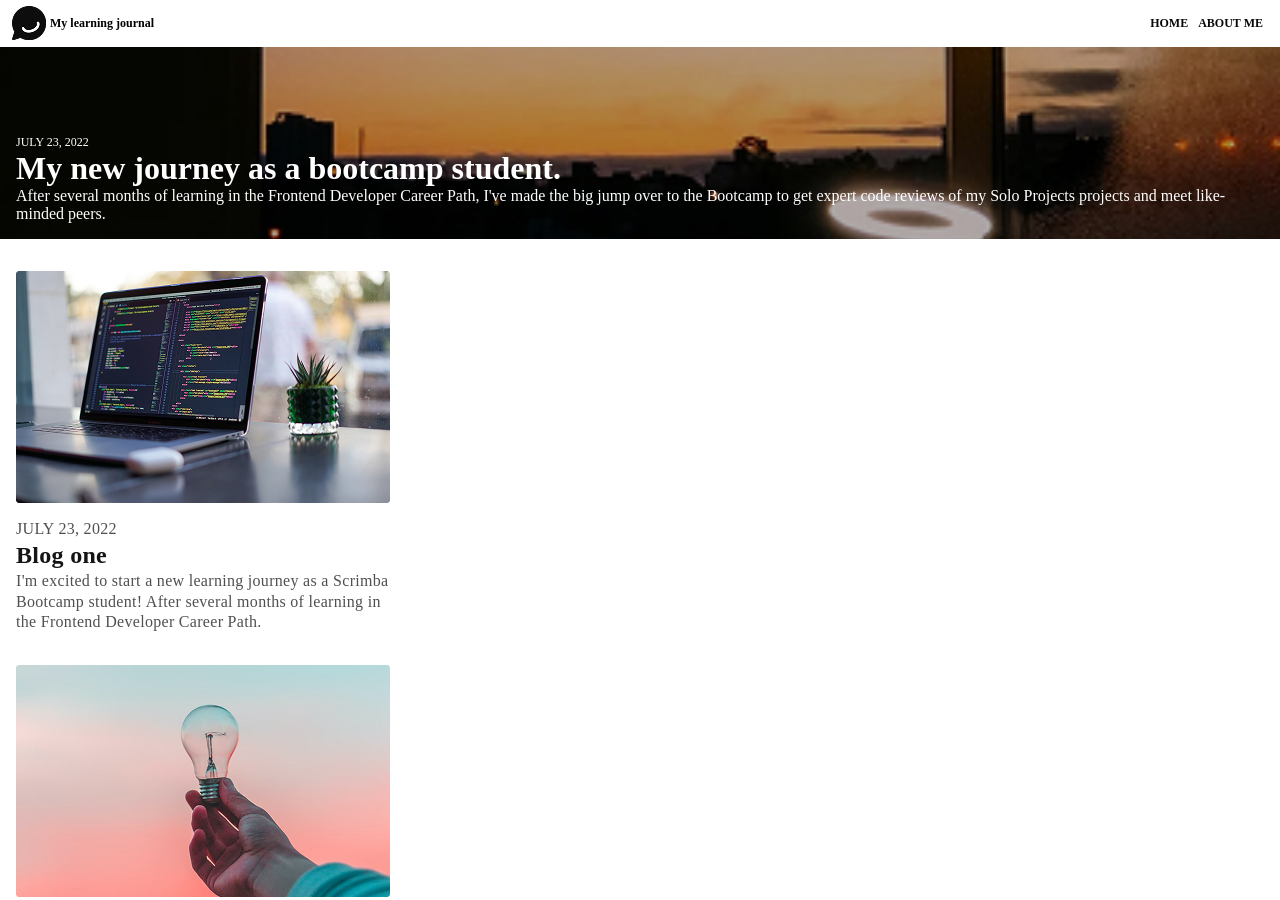
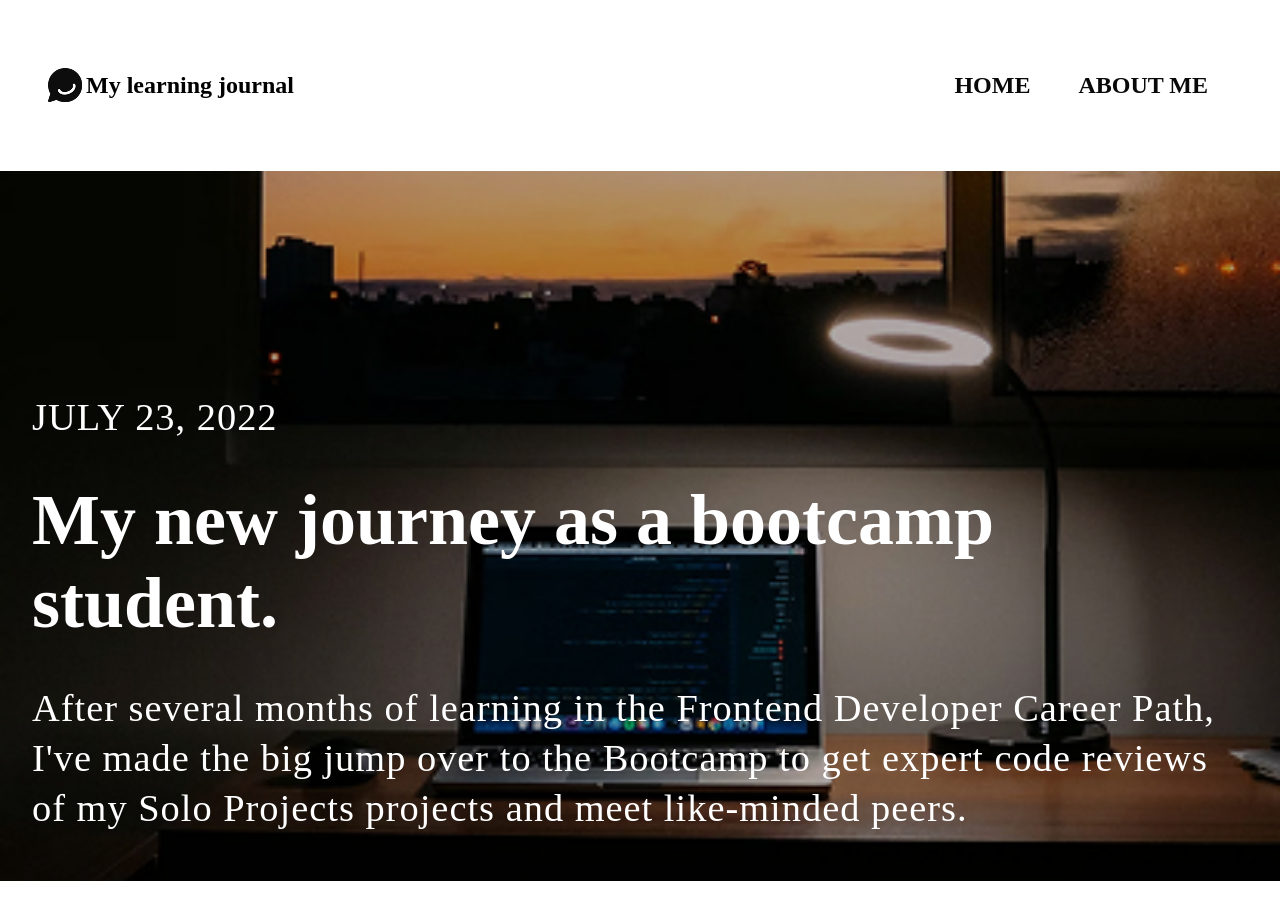
Before and after one commit to Eghan-codes/Learning-Journal, a website built with Vite: page index.html in a window 1280 px wide. Shown: the top 900 px of the page. Built offline with nearby package versions, Linux system fonts and the light colour scheme.

Commit message:
initial commit

```diff
--- a/css/style.css
+++ b/css/style.css
@@ -4,12 +4,20 @@ body {
     padding: 0;
 }
 
+body{
+    width: 100%;
+    display: flex;
+    flex-direction: column;
+}
+/* Navigation bar */
 header{
-    font-size: 12px;
+    font-size: 1.5rem;
     font-weight: bold;
-    padding: 0.3275em 1em;
+    padding: 2em;
     display: flex;
     justify-content: space-between;
+    width: 100%;
+    box-sizing: border-box;
 }
 
 .logo{
@@ -27,7 +35,7 @@ ul{
 }
 
 li{
-    margin: 0 5px;
+    margin: 0 1em;
 }
 
 li a{
@@ -40,7 +48,15 @@ h1, h2, p{
     margin: 0;
 }
 
+h1{
+    font-size: 4.5rem;
+    font-weight: bold;
+    margin-top: 0.5em;
+}
+
 h2{
+    font-size: 4rem;
+    font-weight: bold;
     color: #141414;
 }
 
@@ -48,47 +64,81 @@ p{
     font-size: 1rem;
 }
 
+.date{
+    font-size: 2rem;
+}
+
 main{
     display: grid;
-    grid-template-columns: auto;
+    width: 100%;
 }
 
 .intro{
-    padding: 5.5em 1em 1em  1em;
     color: #FFFFFF;
     background-image:url(/images/article-image-hero.jpg);
     background-repeat: no-repeat;
     background-size: cover;
+    width: 100%;
+    /* height: 50vh; */
+    display: flex;
+    box-sizing: border-box;
 }
 
 .intro div{
-    width: 35 0px;
+    padding: 11.5em 2em 3em 2em;
+    align-self: center;
+    width: 100%;
 }
+
+.intro div p{
+    margin-top: 1em;
+    font-size: 2.4rem;
+    line-height: 1.3;
+    letter-spacing: 1;
+}
+
+.blog-date{
+    /* font-size: 1rem; */
+}
+
 
 
 .intro .date{
     font-size: 12px;
 }
-
+/* BLOG POST ARTICLE LAYOUT */
 .blog-list{
-    padding: 1em;
+    width: 100%;
+    padding: 2.5em;
     display: grid;
     grid-template-columns: 1fr;
+    box-sizing: border-box;
 }
 
 .blog-list article{
     color: #505050;
-    margin: 1em 0;
+    margin: 4em 0;
+}
+
+.blog-list article img{
+    width: 100%;
+    height: auto;
+    display: block;
 }
 
 article div{
-    margin-top: 1em;
-    width:375px ;
+    margin-top: 2.5em;
+    width: 100%;
     line-height: 1.3;
-    letter-spacing: 0.3;
+}
+
+article div p{
+    letter-spacing: 1;
+    font-size: 2.4rem;
 }
 
 .view-more-btn{
+    font-size: 2.5rem;
     text-align: center;
     font-weight: bold;
     color: #000000;
@@ -98,8 +148,10 @@ article div{
 footer{
     background-color: #202020;
     color: #D7D7D7;
-    padding: 1.5em;
+    padding: 2.5em;
     text-align: center;
+    width: 100%;
+    box-sizing: border-box;
 }
 
 footer .title{
--- a/index.html
+++ b/index.html
@@ -20,7 +20,7 @@
         <main>
             <div class="intro">
                 <div>
-                    <p class="date">JULY 23, 2022</p>
+                    <p class="blog-date">JULY 23, 2022</p>
                     <h1>My new journey as a bootcamp student.</h1>
                     <p>After several months of learning in the Frontend Developer Career Path, I've made the big jump over to the Bootcamp to get expert code reviews of my Solo Projects projects and meet like-minded peers.</p>
                 </div>
@@ -30,7 +30,7 @@
                 <article>
                     <img src="images/article-image-03.jpg" alt="Human hand holding a light bulb.">
                     <div>
-                    <p class="date">JULY 23, 2022</p>
+                    <p class="blog-date">JULY 23, 2022</p>
                         <h2>Blog one</h2>
                         <p>I'm excited to start a new learning journey as a Scrimba Bootcamp student! After several months of learning in the Frontend Developer Career Path.</p>
                     </div>
@@ -39,7 +39,7 @@
                 <article>
                     <img src="images/article-image-02.jpg" alt="Human hand holding a light bulb.">
                     <div>
-                        <p class="date">JULY 23, 2022</p>
+                        <p class="blog-date">JULY 23, 2022</p>
                         <h2>Blog one</h2>
                         <p>I'm excited to start a new learning journey as a Scrimba Bootcamp student! After several months of learning in the Frontend Developer Career Path.</p>
                     </div>
@@ -48,7 +48,7 @@
                 <article>
                     <img src="images/article-image-01.jpg" alt="Human hand holding a light bulb.">
                     <div>
-                        <p class="date">JULY 23, 2022</p>
+                        <p class="blog-date">JULY 23, 2022</p>
                         <h2>Blog one</h2>
                         <p>I'm excited to start a new learning journey as a Scrimba Bootcamp student! After several months of learning in the Frontend Developer Career Path.</p>
                     </div>
```
